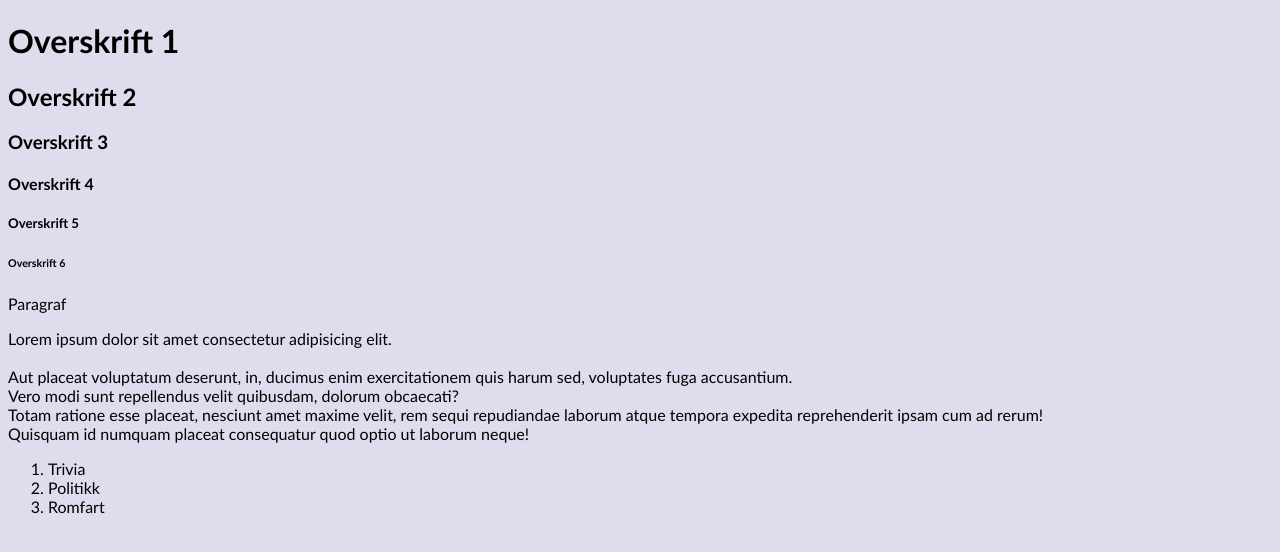
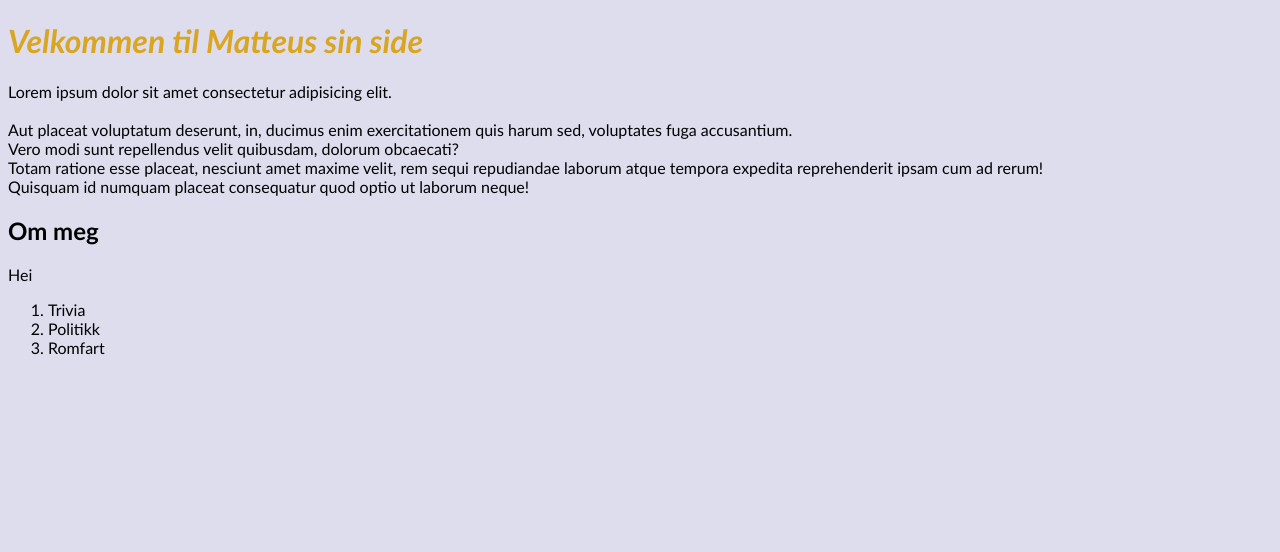
Before and after one commit to matthagtvedt-alt/stackblitz-kodeloftet-alfa, a website: page index.html in a window 1280 px wide. Drawn offline with Linux system fonts and the light colour scheme.

Commit message:
colored italics (index)

```diff
--- a/index.html
+++ b/index.html
@@ -9,15 +9,14 @@
     <script type="module" src="script.js"></script>
   </head>
   <body>
-    <h1>Overskrift 1</h1>
-    <h2>Overskrift 2</h2>
-    <h3>Overskrift 3</h3>
-    <h4>Overskrift 4</h4>
-    <h5>Overskrift 5</h5>
-    <h6>Overskrift 6</h6>
-    <p>Paragraf</p>
+    <h1 style="font-style: italic; color: goldenrod;">Velkommen til Matteus sin side</h1>
+
     <p>Lorem ipsum dolor sit amet consectetur adipisicing elit.<br><br> Aut placeat voluptatum deserunt, in, ducimus enim exercitationem quis harum sed, voluptates fuga accusantium.<br> Vero modi sunt repellendus velit quibusdam, dolorum obcaecati?<br>
     Totam ratione esse placeat, nesciunt amet maxime velit, rem sequi repudiandae laborum atque tempora expedita reprehenderit ipsam cum ad rerum!<br> Quisquam id numquam placeat consequatur quod optio ut laborum neque!<br></p>
+
+    <h2>Om meg</h2>
+
+    <p>Hei </p>
 
     <ol>
       <li>Trivia</li>
```
